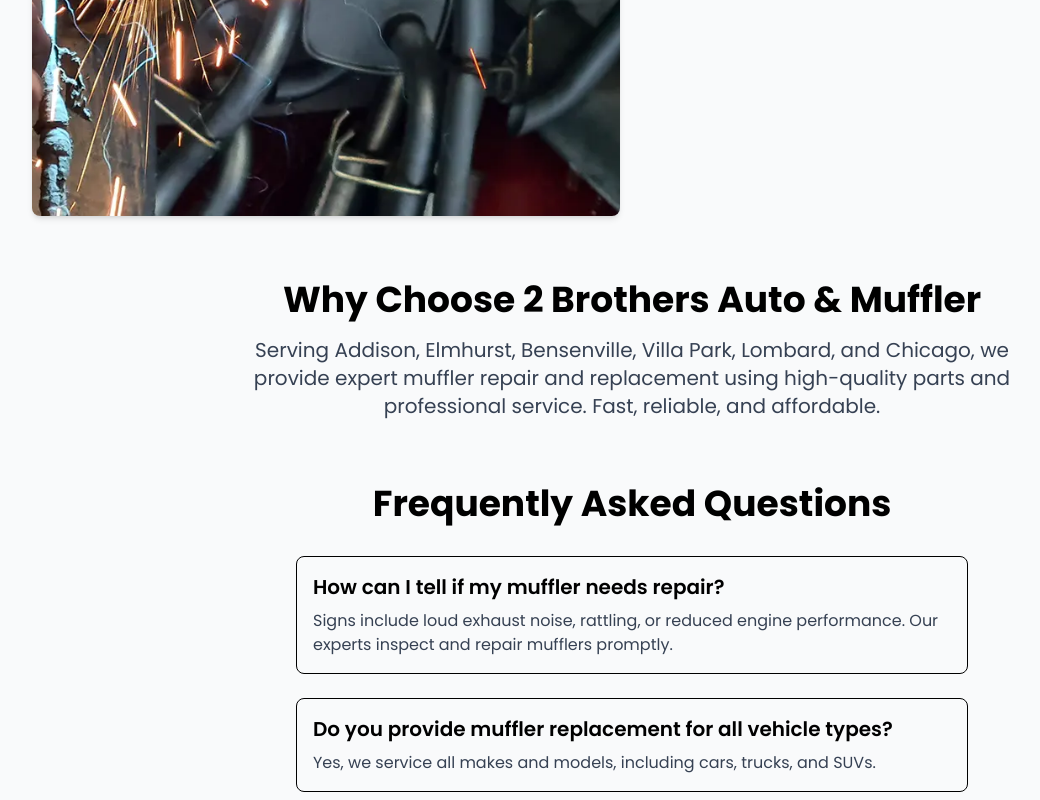
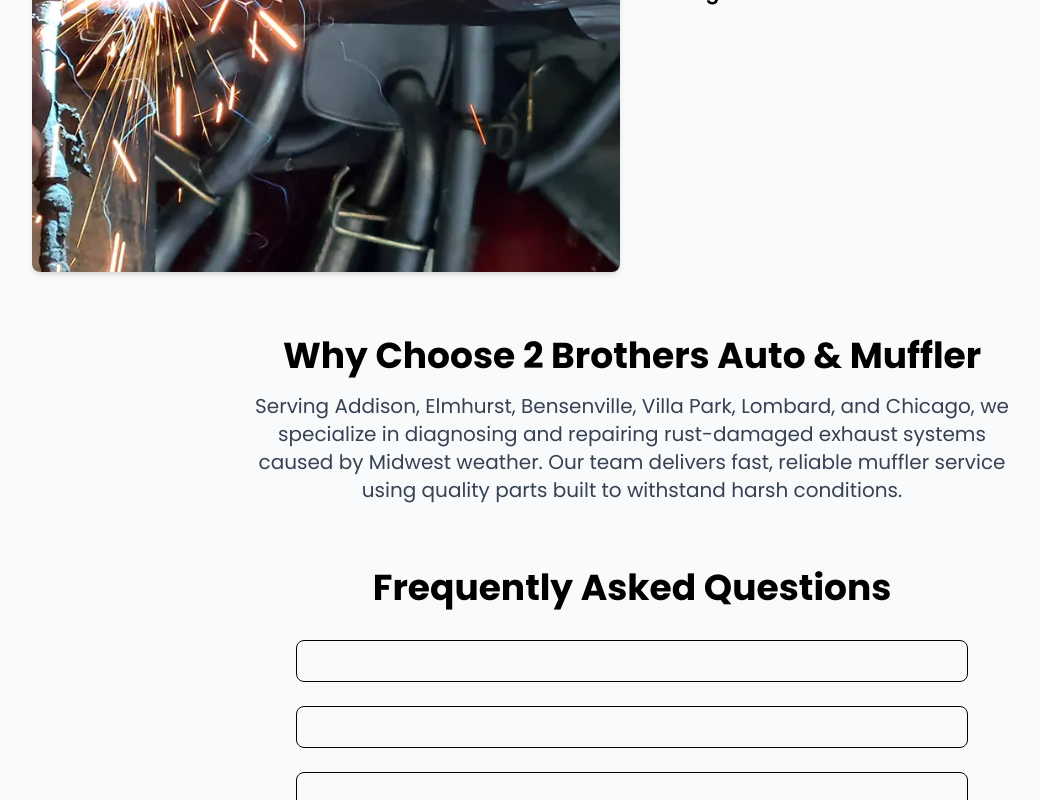
Before and after one commit to oscpaul/a-b, a Next.js app: page /muffler-service in a window 1280 px wide. Shown: the part 2000-2800 px from the top of the page, without its empty margins (8-1048 px from the left). Built offline with nearby package versions, Linux system fonts and the light colour scheme.

Commit message:
Update page.tsx

```diff
--- a/app/muffler-service/page.tsx
+++ b/app/muffler-service/page.tsx
@@ -5,7 +5,7 @@ import Head from "next/head";
 const mufflerService = {
   title: "Muffler Repair & Replacement",
 overview:
-    "A properly functioning muffler is essential for reducing noise, improving exhaust flow, and keeping your vehicle running efficiently. At 2 Brothers Auto & Muffler in Addison, IL, we provide expert muffler repair and replacement for all makes and models.",
+  "Your muffler plays a critical role in controlling noise, maintaining proper exhaust flow, and protecting your engine’s performance. In the Chicago area, muffler service is especially important due to harsh winters, road salt, and constant moisture exposure. These conditions accelerate rust and corrosion in your exhaust system. At 2 Brothers Auto & Muffler in Addison, IL, we provide expert muffler repair and replacement to keep your vehicle running efficiently, quietly, and safely year-round.",
   details: [
     {
       text: "Inspect and diagnose muffler and exhaust system issues.",
@@ -22,19 +22,16 @@ const mufflerService = {
   ],
   faq: [
     {
-      question: "How can I tell if my muffler needs repair?",
-      answer:
-        "Signs include loud exhaust noise, rattling, or reduced engine performance. Our experts inspect and repair mufflers promptly.",
+  text: "Loud exhaust noise or rumbling — often caused by holes, cracks, or separation in the muffler.",
+  img: "muffer-repair-in-victorville.webp",
 },
 {
-      question: "Do you provide muffler replacement for all vehicle types?",
-      answer:
-        "Yes, we service all makes and models, including cars, trucks, and SUVs.",
+  text: "Rattling or vibrations under the vehicle — may indicate loose or damaged internal components.",
+  img: "muffler-repair.jpg",
 },
 {
-      question: "How long does muffler repair usually take?",
-      answer:
-        "Most repairs can be completed within a few hours, depending on parts availability.",
+  text: "Reduced fuel efficiency or sluggish performance — restricted exhaust flow forces your engine to work harder.",
+  img: "exhaust-muffler-repair-service.webp",
 },
   ],
 };
@@ -123,7 +120,7 @@ export default function MufflerRepair() {
               Why Choose 2 Brothers Auto & Muffler
             </h2>
          <p className="text-lg sm:text-xl text-gray-700 max-w-3xl mx-auto">
-              Serving Addison, Elmhurst, Bensenville, Villa Park, Lombard, and Chicago, we provide expert muffler repair and replacement using high-quality parts and professional service. Fast, reliable, and affordable.
+  Serving Addison, Elmhurst, Bensenville, Villa Park, Lombard, and Chicago, we specialize in diagnosing and repairing rust-damaged exhaust systems caused by Midwest weather. Our team delivers fast, reliable muffler service using quality parts built to withstand harsh conditions.
 </p>
           </div>
 
```
Lines whose indentation alone changed are shown as unchanged.
